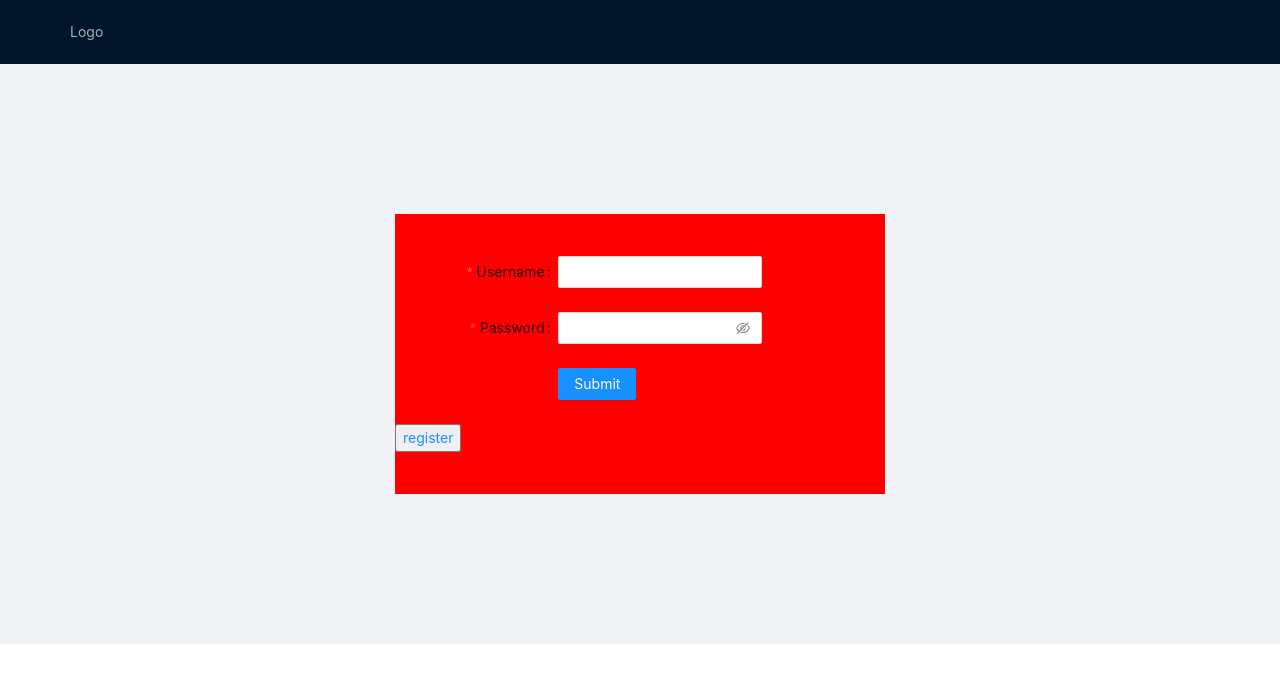
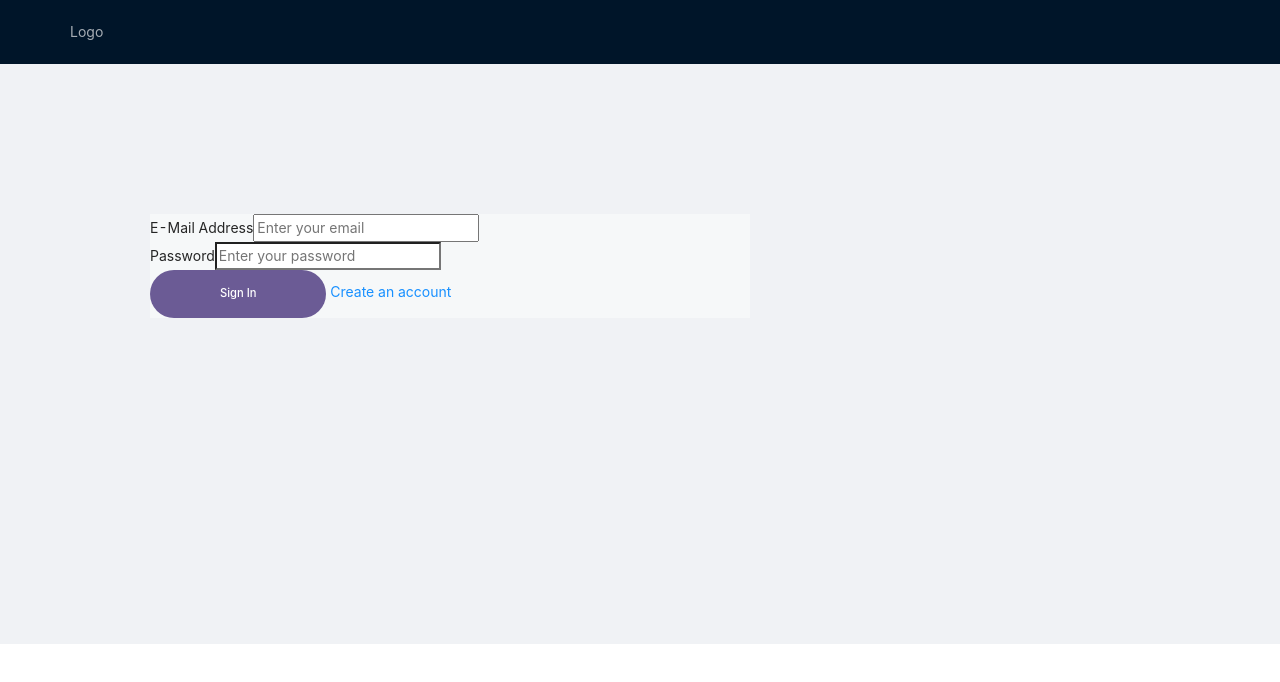
Before and after one commit to eyaberriche/PFA, a React (Create React App) app in the folder pfa-front/: page /login in a window 1280 px wide. Shown: the top 682 px of the page. Built offline with nearby package versions, Linux system fonts and the light colour scheme.

Commit message:
login m3fta

```diff
--- a/pfa-front/src/App.js
+++ b/pfa-front/src/App.js
@@ -1,7 +1,7 @@
 import { Route, Routes } from "react-router-dom";
 import "./App.css";
 import AdminInterface from "./pages/admin/AdminInterface";
-import Categories from "./pages/visitor/Categories";
+
 import Login from "./pages/visitor/Login";
 import Register from "./pages/visitor/register";
 
--- /dev/null
+++ b/pfa-front/src/components/styles/forms.css
@@ -0,0 +1,10 @@
+.formFieldButton {
+  background-color: #6b5b95;
+  color: white;
+  border: none;
+  outline: none;
+  border-radius: 25px;
+  padding: 15px 70px;
+  font-size: 0.8em;
+  font-weight: 500;
+}
--- a/pfa-front/src/pages/visitor/Login.js
+++ b/pfa-front/src/pages/visitor/Login.js
@@ -1,4 +1,5 @@
 import React from "react";
+import "../../components/styles/forms.css";
 import { Link } from "react-router-dom";
 import { Form, Input, Button, Row, Col, Layout } from "antd";
 import MenuBar from "../../components/MenuBar";
@@ -19,68 +20,45 @@ function Login(props) {
               minHeight: 580,
             }}
           >
-            <Row span={20} justify='center' align='middle'>
-              <Col
-                span={12}
-                style={{
-                  alignContent: "center",
-                  backgroundColor: "red",
-                  minHeight: 280,
-                }}
+            <div className='formCenter' style={{ width: "600px" }}>
+              <form
+                className='formFields'
+                style={{ backgroundColor: " rgba(255, 255, 255, 0.4)" }}
               >
-                <div className='login-warp'>
-                  <Form
-                    name='basic'
-                    labelCol={{
-                      span: 8,
-                    }}
-                    wrapperCol={{
-                      span: 10,
-                    }}
-                  >
-                    <Form.Item
-                      label='Username'
-                      name='username'
-                      rules={[
-                        {
-                          required: true,
-                          message: "Please input your username!",
-                        },
-                      ]}
-                    >
-                      <Input />
-                    </Form.Item>
+                <div className='formField'>
+                  <label className='formFieldLabel' htmlFor='email'>
+                    E-Mail Address
+                  </label>
+                  <input
+                    type='email'
+                    id='email'
+                    className='formFieldInput'
+                    placeholder='Enter your email'
+                    name='email'
+                  />
+                </div>
 
-                    <Form.Item
-                      label='Password'
-                      name='password'
-                      rules={[
-                        {
-                          required: true,
-                          message: "Please input your password!",
-                        },
-                      ]}
-                    >
-                      <Input.Password />
-                    </Form.Item>
+                <div className='formField'>
+                  <label className='formFieldLabel' htmlFor='password'>
+                    Password
+                  </label>
+                  <input
+                    type='password'
+                    id='password'
+                    className='formFieldInput'
+                    placeholder='Enter your password'
+                    name='password'
+                  />
+                </div>
 
-                    <Form.Item
-                      wrapperCol={{
-                        offset: 8,
-                        span: 16,
-                      }}
-                    >
-                      <Button type='primary' htmlType='submit'>
-                        Submit
-                      </Button>
-                    </Form.Item>
-                  </Form>{" "}
-                  <button>
-                    <Link to='/register'>register</Link>
-                  </button>
+                <div className='formField'>
+                  <button className='formFieldButton'>Sign In</button>{" "}
+                  <Link to='/register' className='formFieldLink'>
+                    Create an account
+                  </Link>
                 </div>
-              </Col>
-            </Row>{" "}
+              </form>
+            </div>
           </Content>
         </Layout>
       </div>
```
